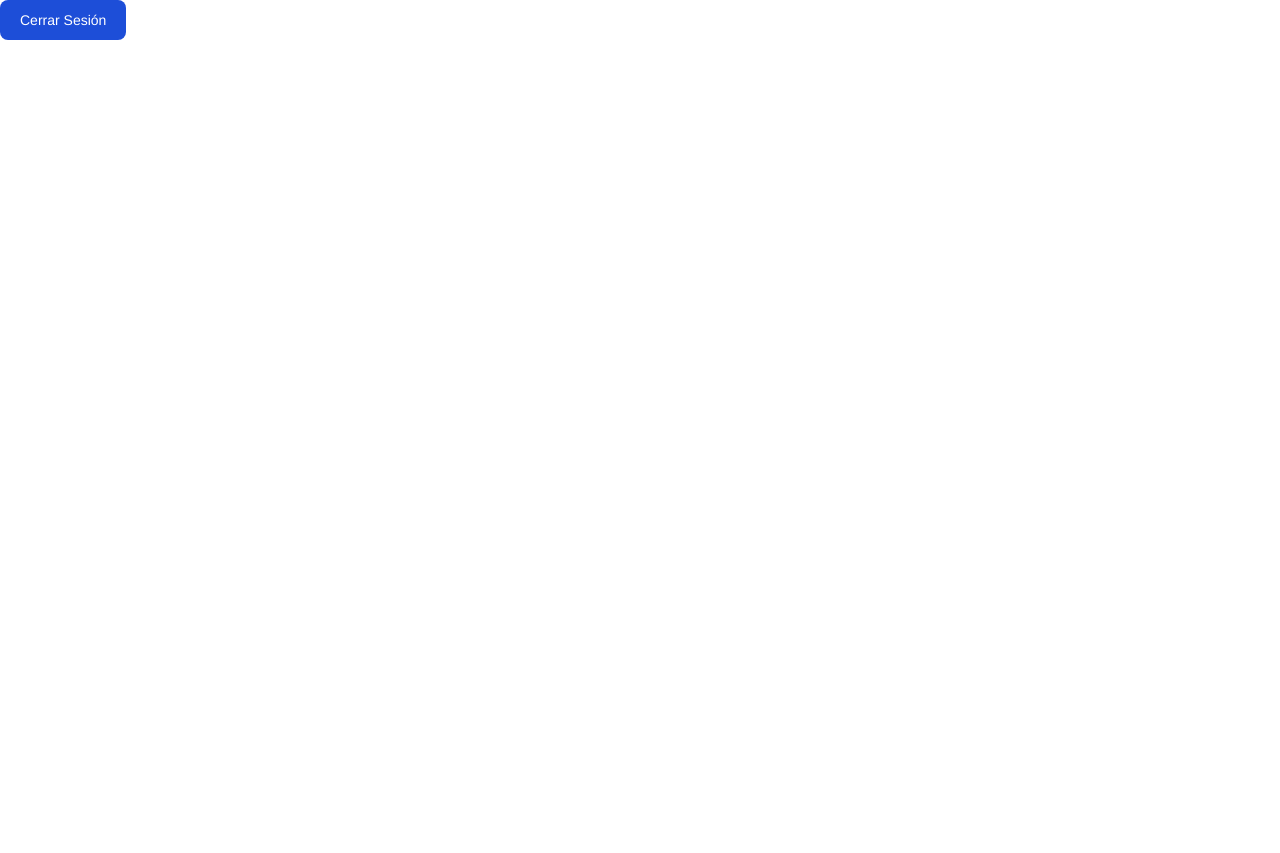
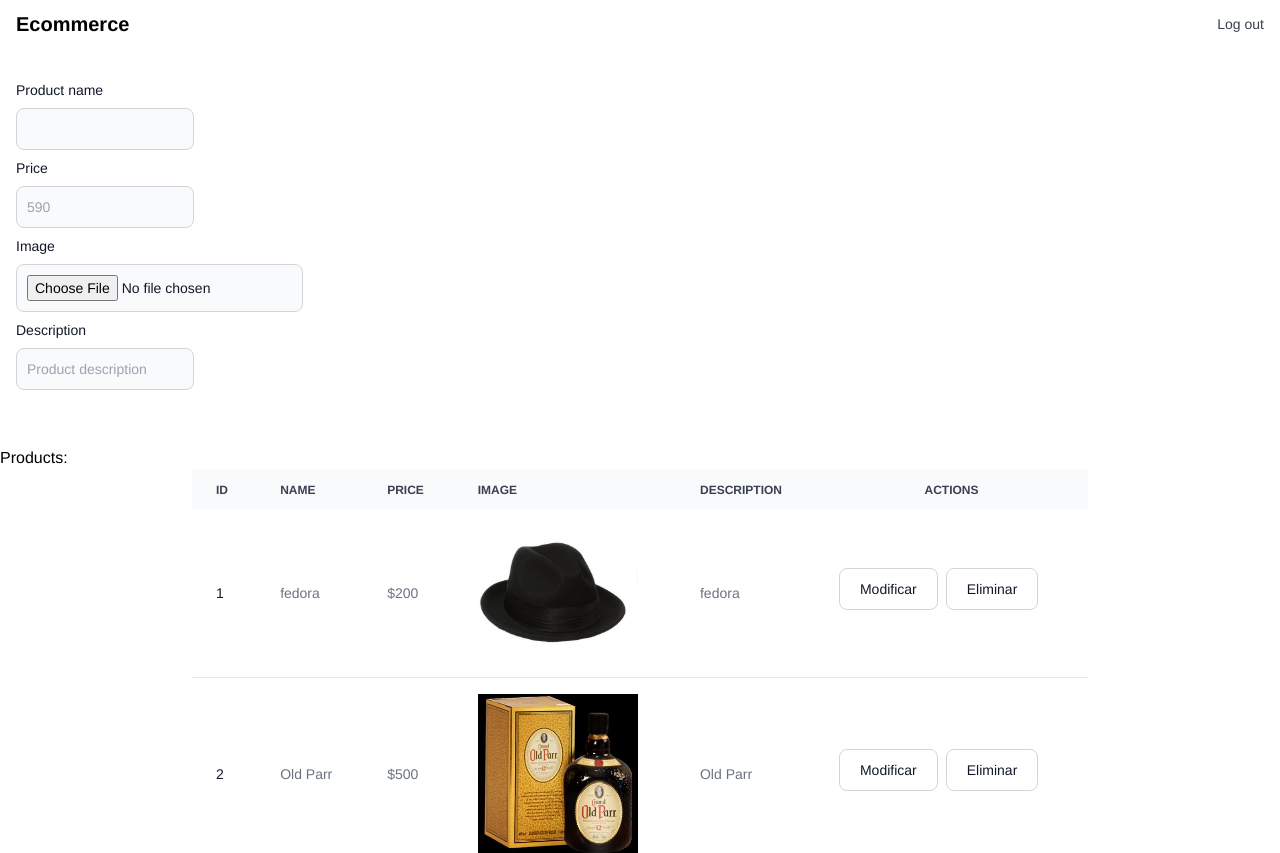
Before and after one commit to MrSyme/marketplace, a React (Create React App) app: page /product-master in a window 1280 px wide. Shown: the top 853 px of the page. Before the commit the page ends 800 px from the top, so only its background shows below. Built offline with nearby package versions, Linux system fonts and the light colour scheme; sample sign-in values are in the browser's storage.

Commit message:
Vista del product master, añadir productos + remover roductos

```diff
--- /dev/null
+++ b/src/components/ProductManager.js
@@ -0,0 +1,56 @@
+import React from "react";
+import { useProducts } from "../context/ProductContext";
+
+export default function ProductManager(props) {
+    const { product } = props;
+    const { products, setProducts} = useProducts();
+
+
+    const onRemove = (evt) => {
+        let elementId = evt.target.parentElement.parentElement.firstElementChild.textContent
+        elementId = parseInt(elementId)
+        setProducts(products.filter((product) => product.id !== elementId));
+    };
+
+    const onModify = (evt) => {
+        let elementId = evt.target.parentElement.parentElement.firstElementChild.textContent
+        console.log(elementId);
+    };
+
+
+
+
+
+    return (
+        <tr className="bg-white border-b dark:bg-gray-800 dark:border-gray-700">
+            <td className="px-6 py-4 font-medium text-gray-900 dark:text-white whitespace-nowrap id">
+                {product.id}
+            </td>
+            <td className="px-6 py-4">
+                {product.name}
+            </td>
+            <td className="px-6 py-4">$
+                {product.price}
+            </td>
+            <td className="px-6 py-4">
+                <img className="w-40" src={product.image} alt={product.name}></img>
+            </td>
+            <td className="px-6 py-4">{product.description}</td>
+            <td className="px-6 py-4">
+                <button onClick={onModify} className="text-gray-900 bg-white border border-gray-300 focus:outline-none
+                    hover:bg-gray-100 focus:ring-4 focus:ring-gray-200 font-medium rounded-lg text-sm px-5 py-2.5 mr-2 mb-2
+                    dark:bg-gray-800 dark:text-white dark:border-gray-600 dark:hover:bg-gray-700 dark:hover:border-gray-600
+                    dark:focus:ring-gray-700 modificar">
+                    Modificar
+                </button>
+                <button onClick={onRemove} className="text-gray-900 bg-white border border-gray-300 focus:outline-none
+                    hover:bg-gray-100 focus:ring-4 focus:ring-gray-200 font-medium rounded-lg text-sm px-5 py-2.5 mr-2 mb-2
+                    dark:bg-gray-800 dark:text-white dark:border-gray-600 dark:hover:bg-gray-700 dark:hover:border-gray-600
+                    dark:focus:ring-gray-700 eliminar">
+                    Eliminar
+                </button>
+            </td>
+        </tr>
+
+    );
+};
--- a/src/context/ProductContext.js
+++ b/src/context/ProductContext.js
@@ -22,6 +22,7 @@ export const useProducts = () => useContext(ProductContext); // Hook to access t
   This are the values that are provided to the consumer.
 */
 export const useProductProvider = () => {
+  const [id, setIds] = useState(4)
   const [products, setProducts] = useState([
     {
       id: 1,
@@ -30,6 +31,8 @@ export const useProductProvider = () => {
       image: image2,
       imageAlt: "XD",
       link: "/products/1",
+      description: "fedora"
+
     },
     {
       id: 2,
@@ -38,6 +41,7 @@ export const useProductProvider = () => {
       image: image1,
       imageAlt: "XD",
       link: "/",
+      description: "Old Parr"
     },
     {
       id: 3,
@@ -46,19 +50,14 @@ export const useProductProvider = () => {
       image: image3,
       imageAlt: "XD",
       link: "/",
-    },
-    {
-      id: 4,
-      name: "Ankh",
-      price: 999,
-      image: image3,
-      imageAlt: "XD",
-      link: "/",
+      description: "Ankh"
     },
   ]);
 
   return {
     products,
     setProducts,
+    id,
+    setIds,
   };
 };
--- a/src/screens/MaestroProductos/Login/MaestroProductos.js
+++ b/src/screens/MaestroProductos/Login/MaestroProductos.js
@@ -1,10 +1,18 @@
 import React from "react";
 import { useUser } from "../../../context/UserContext";
 import { useNavigate } from "react-router-dom";
+import { useSnackbar } from "notistack";
+import { useProducts } from "../../../context/ProductContext";
+import ProductManager from "../../../components/ProductManager";
+
 
 const MaestroProductos = () => {
   const { setUser } = useUser();
   let navigate = useNavigate();
+  const { enqueueSnackbar } = useSnackbar();
+  const { products, setProducts, id, setIds } = useProducts();
+
+
 
   const handleClick = (evt) => {
     evt.preventDefault();
@@ -13,15 +21,197 @@ const MaestroProductos = () => {
     navigate("/");
   };
 
+  const GoViewHandleClick = (evt) => {
+    evt.preventDefault();
+    navigate("/");
+  }
+
+
+  function validarImg(image) {
+    let extension = image.value.split(".").pop().toLowerCase();
+    if (extension != "jpg" && extension != "png") {
+      enqueueSnackbar("La imagen debe ser formato .jpeg o png ", {
+        variant: "error",
+        autoHideDuration: 3000,
+      })
+      return false;
+    }
+    return true;
+  }
+
+  const onSubmit = (evt) => {
+    evt.preventDefault();
+    let fReader = new FileReader()
+    let img = evt.target.img;
+
+    let name = evt.target.name.value;
+    let price = evt.target.price.value;
+    let description = evt.target.description.value;
+    if (validarImg(img)) {
+      img = evt.target.img.files[0];
+      fReader.readAsDataURL(img);
+      fReader.onloadend = function (event) {
+        img = [event.target.result];
+        let product = {
+          id: id,
+          name: name,
+          price: price,
+          image: img,
+          imageAlt: name,
+          link: `/products/${id}`,
+          description: description
+        };
+        setProducts(oldProducts => [...oldProducts, product]);
+        setIds(id + 1);
+      }
+    }
+    // navigate("/");
+  }
+
   return (
     <div>
-      <button
-        onClick={handleClick}
-        type="button"
-        class="text-white bg-blue-700 hover:bg-blue-800 focus:ring-4 focus:ring-blue-300 font-medium rounded-lg text-sm px-5 py-2.5 mr-2 mb-2 dark:bg-blue-600 dark:hover:bg-blue-700 focus:outline-none dark:focus:ring-blue-800"
-      >
-        Cerrar Sesión
-      </button>
+      <nav className="bg-white border-gray-200 px-2 sm:px-4 py-2.5 dark:bg-gray-800">
+        <div className="container flex flex-wrap justify-between items-center mx-auto">
+          <div className="flex items-center cursor-pointer">
+            <span className="self-center text-xl font-semibold whitespace-nowrap dark:text-white">
+              Ecommerce
+            </span>
+          </div>
+          <div
+            className="justify-between items-center w-full md:flex md:w-auto md:order-1`}"
+          >
+            <ul className="flex flex-col mt-4 md:flex-row md:space-x-8 md:mt-0 md:text-sm md:font-medium">
+              <li>
+                <div
+                  onClick={GoViewHandleClick}
+                  className="block py-2 pr-4 pl-3 text-white bg-blue-700 rounded md:bg-transparent md:text-white md:p-0 dark:text-white cursor-pointer md:hover:text-blue-700">
+                  Home
+                </div>
+              </li>
+              <li>
+                <div
+                  onClick={handleClick}
+                  className="block py-2 pr-4 pl-3 text-gray-700 border-b border-gray-100 hover:bg-gray-50 md:hover:bg-transparent md:border-0 md:hover:text-blue-700 md:p-0 md:dark:hover:text-white dark:text-gray-400 dark:hover:bg-gray-700 dark:hover:text-white md:dark:hover:bg-transparent dark:border-gray-700 cursor-pointer"
+                >
+                  Log out
+                </div>
+              </li>
+
+            </ul>
+          </div>
+        </div>
+      </nav>
+
+
+      <form className="mt-8 ml-4 space-y-2" onSubmit={onSubmit}>
+        <div>
+          <label
+            htmlFor="name"
+            className="text-sm font-medium text-gray-900 block mb-2"
+          >
+            Product name
+          </label>
+          <input
+            type="text"
+            name="name"
+            id="name"
+            className="bg-gray-50 border border-gray-300 text-gray-900
+                sm:text-sm rounded-lg focus:ring-blue-500 focus:border-blue-500 block p-2.5"
+            required
+          />
+        </div>
+        <div>
+          <label
+            htmlFor="price"
+            className="text-sm font-medium text-gray-900 block mb-2"
+          >
+            Price
+          </label>
+          <input
+            type="number"
+            inputMode="numeric"
+            pattern="[0-9]"
+            name="price"
+            id="price"
+            className="bg-gray-50 border border-gray-300
+                text-gray-900 sm:text-sm rounded-lg
+                focus:ring-blue-500 focus:border-blue-500 p-2.5 inline mr-2"
+            placeholder="590"
+            required
+          />
+        </div>
+        <div>
+          <label
+            htmlFor="img"
+            className="text-sm font-medium text-gray-900 block mb-2"
+          >
+            Image
+          </label>
+          <input
+            type="file"
+            name="img"
+            id="img"
+            className="bg-gray-50 border border-gray-300
+                text-gray-900 sm:text-sm rounded-lg
+                focus:ring-blue-500 focus:border-blue-500 block p-2.5"
+            required
+          />
+        </div>
+        <div>
+          <label
+            htmlFor="description"
+            className="text-sm font-medium text-gray-900 block mb-2"
+          >
+            Description
+          </label>
+          <input
+            type="text"
+            name="description"
+            id="description"
+            className="bg-gray-50 border border-gray-300 text-gray-900
+                sm:text-sm rounded-lg focus:ring-blue-500 focus:border-blue-500 block p-2.5"
+            placeholder="Product description"
+            required
+          />
+        </div>
+        <button
+          type="submit"
+          className="text-white dark:bg-gray-800 hover:bg-blue-800 focus:ring-4 focus:ring-blue-300 font-medium rounded-lg text-base px-5 py-3 w-full sm:w-auto text-center"
+        >
+          Save image
+        </button>
+
+      </form>
+
+      <div>
+        <h2>Products:</h2>
+        <div className="px-48 relative overflow-x-auto shadow-md">
+          <table className="w-full text-sm text-left text-gray-500 dark:text-gray-400">
+            <thead className="text-xs text-gray-700 uppercase bg-gray-50 dark:bg-gray-700 dark:text-gray-400">
+              <tr>
+                <th scope="col" className="px-6 py-3">ID</th>
+                <th scope="col" className="px-6 py-3">Name</th>
+                <th scope="col" className="px-6 py-3">Price</th>
+                <th scope="col" className="px-6 py-3">Image</th>
+                <th scope="col" className="px-6 py-3">Description</th>
+                <th scope="col" className="px-6 py-3 text-center">Actions</th>
+              </tr>
+            </thead>
+            <tbody>
+              {products.map((product) => (
+                <ProductManager key={product.id} product={product}></ProductManager>
+              ))}
+
+            </tbody>
+          </table>
+        </div>
+
+
+      </div>
+
+
+
+
     </div>
   );
 };
```
